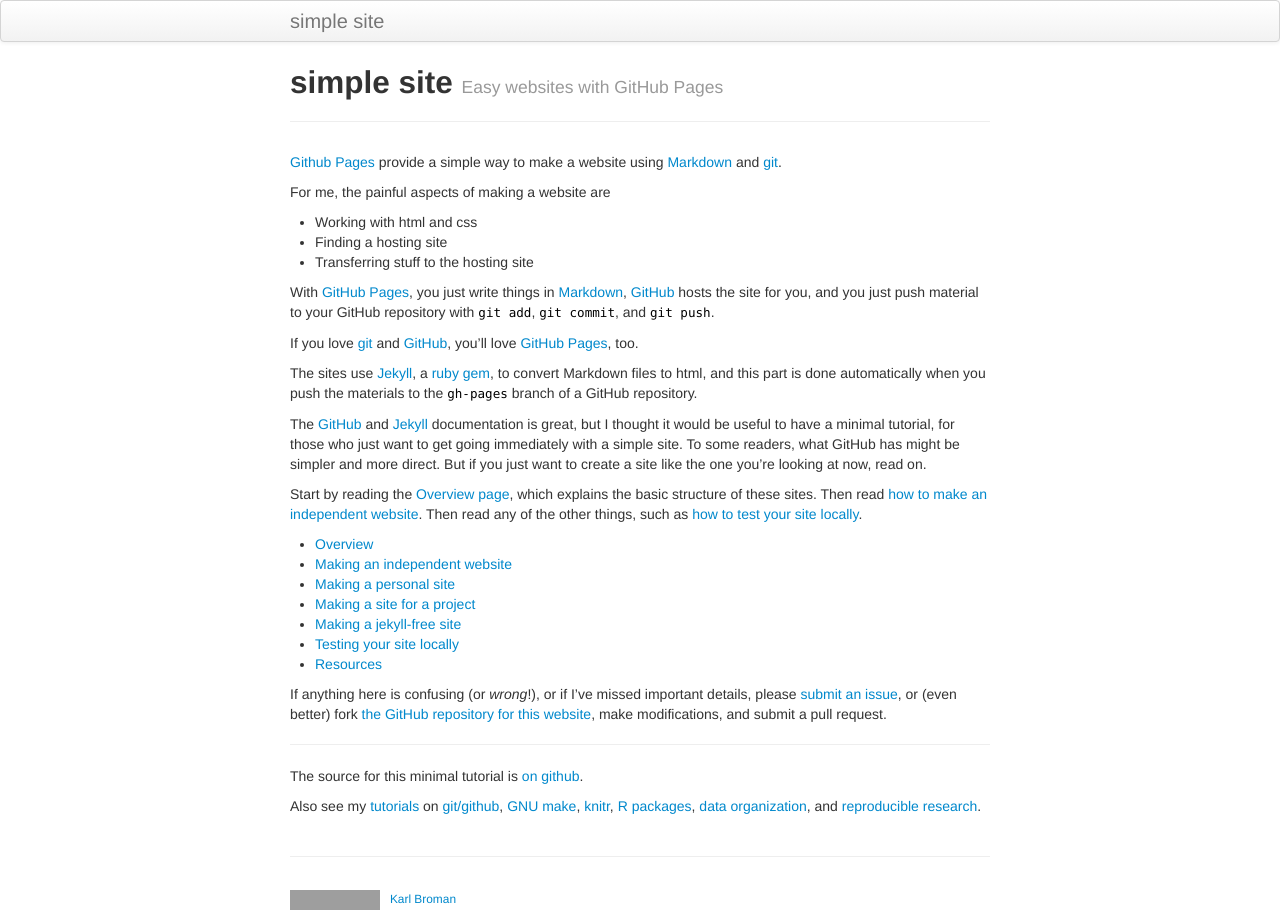
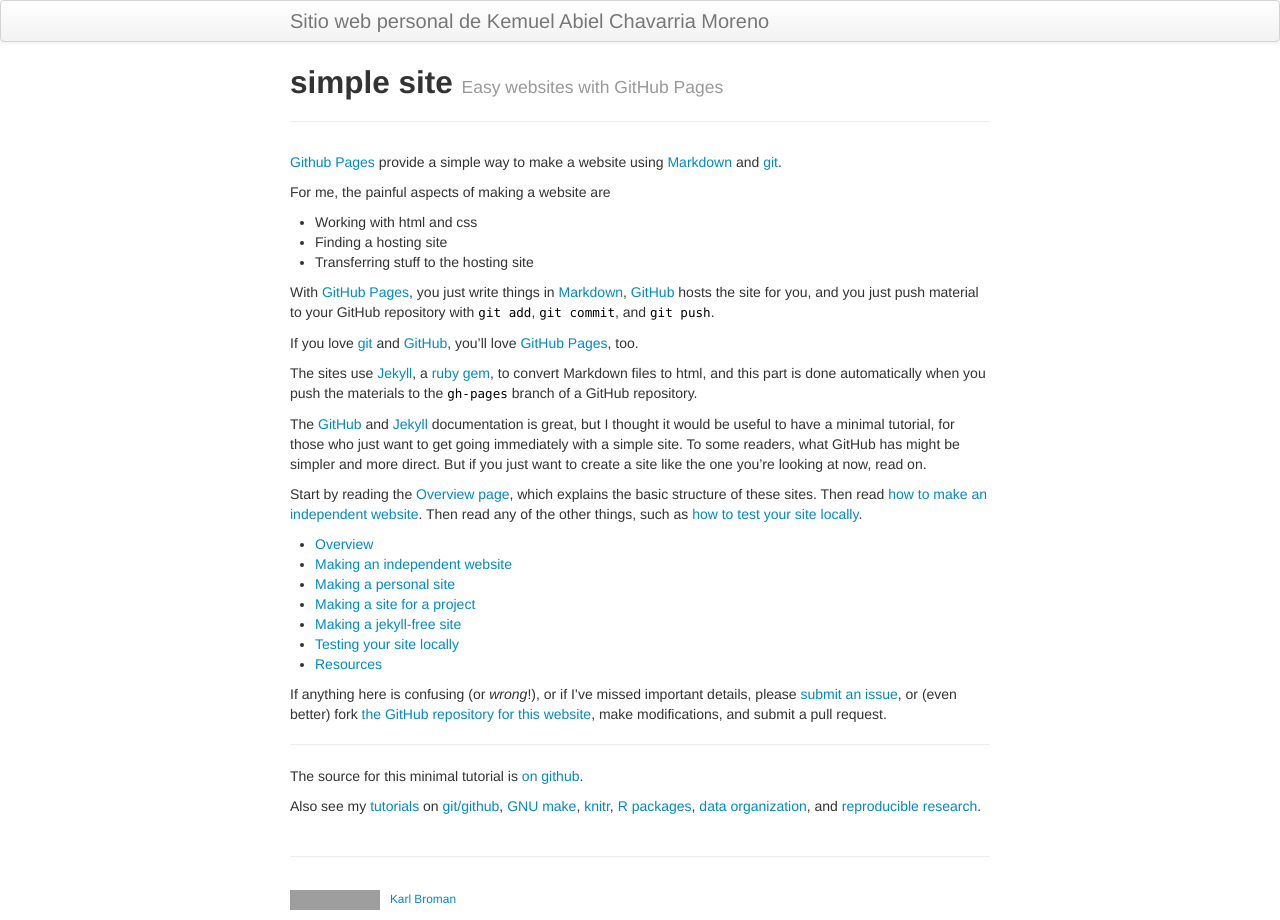
Before and after one commit to KemsCh05/KemsCh05.github.io, a Jekyll site: the page built from index.md, in a window 1280 px wide. Built offline with Jekyll 4.4.1, drawn with Linux system fonts in a browser that asks for light colours; grey boxes are pictures that could not be loaded.

Commit message:
Update _config.yml

```diff
--- a/_config.yml
+++ b/_config.yml
@@ -8,15 +8,15 @@ highlighter: rouge
 # Themes are encouraged to use these universal variables
 # so be sure to set them if your theme uses them.
 #
-title : simple site
+title : Sitio web personal de Kemuel Abiel Chavarria Moreno
 author :
-  name : Karl Broman
-  email : kbroman@gmail.com
-  github : kbroman
+  name : Kemuel Abiel Chavarria Moreno
+  email : chavarriamka@gmail.com
+  github : KemsCh05
   feedburner : nil
 
 # NOTE: Replacing this next line with your own URL
-production_url : https://kbroman.github.io/simple_site
+production_url : https://kemsch05.github.io/
 
 # Tell Github to use the kramdown markdown interpreter
 # (see https://help.github.com/articles/migrating-your-pages-site-from-maruku)
@@ -51,7 +51,7 @@ JB :
   #     This means always setting the protocol (http|https) or prefixing with "/"
   #
   # NOTE: Replace this next line with your own URL, likely with username.github.io
-  BASE_PATH : https://kbroman.org/simple_site
+  BASE_PATH : https://kemsch05.github.io/
 
   # By default, the asset_path is automatically defined relative to BASE_PATH plus the enabled theme.
   # ex: [BASE_PATH]/assets/themes/[THEME-NAME]
```
